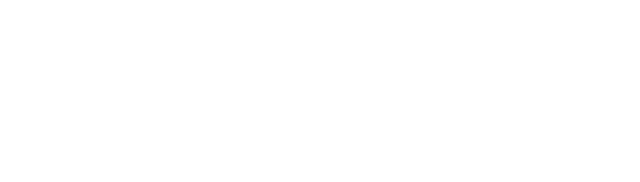
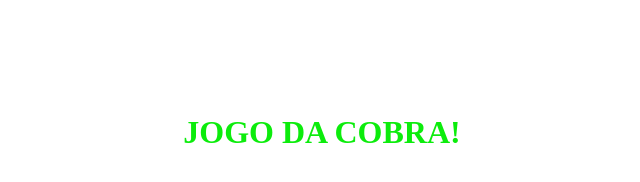
Before and after one commit to lgusstav/jogo_da_cobra, a plain HTML site: page index.html in a window 1280 px wide. Shown: the whole page, without its empty margins (294-934 px from the left). Drawn offline with Linux system fonts and the light colour scheme.

Commit message:
"criação do html e css"

```diff
--- a/css/main.css
+++ b/css/main.css
@@ -0,0 +1,11 @@
+
+body{
+height:95vh;
+width:95vw ;
+display: flex;
+flex-direction: column;
+justify-content: center;
+align-items: center;
+background-color: white;
+color: rgb(12, 236, 12);
+}
--- a/index.html
+++ b/index.html
@@ -1,12 +1,14 @@
 <!DOCTYPE html>
-<html lang="en">
+<html lang="pt-br">
 <head>
     <meta charset="UTF-8">
-    <meta http-equiv="X-UA-Compatible" content="IE=edge">
     <meta name="viewport" content="width=device-width, initial-scale=1.0">
-    <title>Document</title>
+    <meta http-equiv="X-UA-Compatible" content="ie=edge">
+    <link rel="stylesheet" href="/css/main.css">
+    <script defer src="/js/script.js"></script>
+    <title>JOGO DA COBRINHA</title>
 </head>
 <body>
-
+     <h1>JOGO DA COBRA!</h1>
+    <canvas id="snake" width="512" height="512"></canvas>
 </body>
-</html>
```
